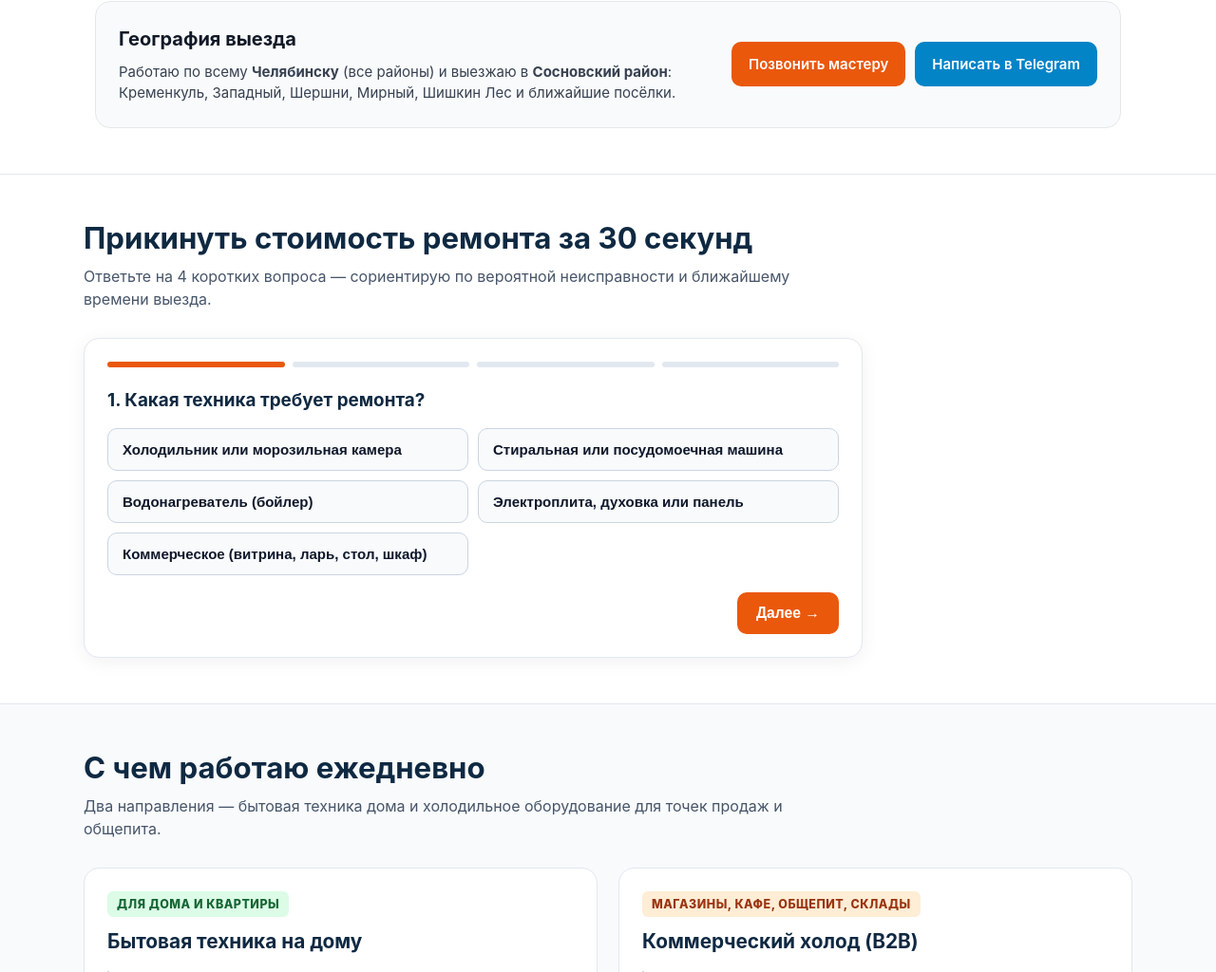
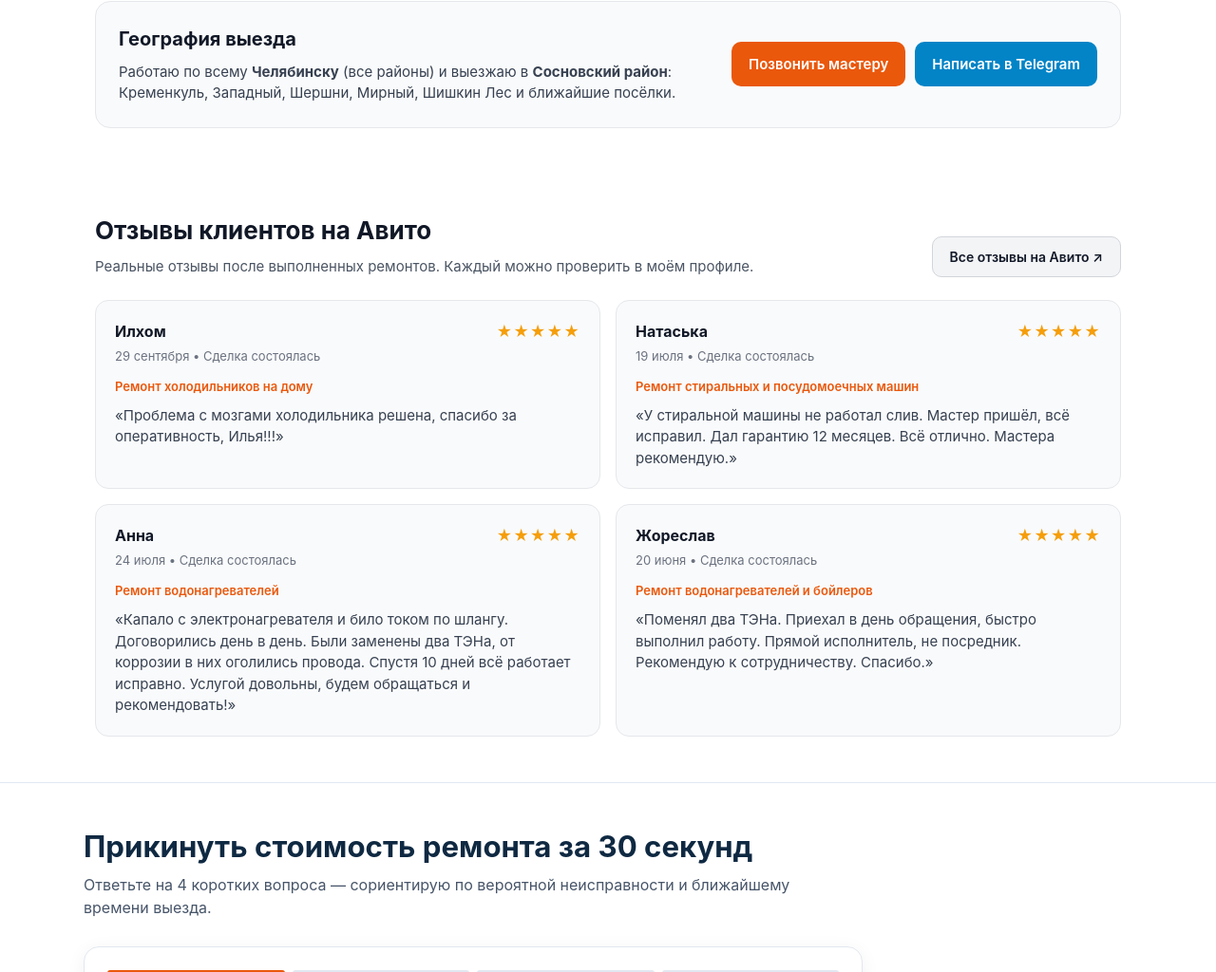
Before and after one commit to zloba3-lang/-74, a plain HTML site: page index.html in a window 1280 px wide. Shown: the part 2455-3479 px from the top of the page at 95% size. Drawn offline with Linux system fonts and the light colour scheme.

Commit message:
Update index.html

```diff
--- a/index.html
+++ b/index.html
@@ -1578,6 +1578,184 @@
     }
   }
 </style>
+    <!-- Блок: Отзывы с Авито -->
+<section id="avito-reviews" class="reviews-block">
+  <div class="reviews-container">
+    <div class="reviews-head">
+      <div>
+        <h2>Отзывы клиентов на Авито</h2>
+        <p>Реальные отзывы после выполненных ремонтов. Каждый можно проверить в моём профиле.</p>
+      </div>
+      <a
+        href="https://www.avito.ru/user/8cc0020952b38511fb0c1b6f3ac8b957/profile?src=sharing"
+        target="_blank"
+        rel="noopener"
+        class="reviews-avito-btn"
+      >
+        Все отзывы на Авито ↗
+      </a>
+    </div>
+
+    <div class="reviews-grid">
+      <article class="review-card">
+        <div class="review-top">
+          <div>
+            <strong>Илхом</strong>
+            <span class="review-date">29 сентября • Сделка состоялась</span>
+          </div>
+          <span class="review-stars" aria-label="Оценка 5 из 5">★★★★★</span>
+        </div>
+        <div class="review-service">Ремонт холодильников на дому</div>
+        <p class="review-text">
+          «Проблема с мозгами холодильника решена, спасибо за оперативность, Илья!!!»
+        </p>
+      </article>
+
+      <article class="review-card">
+        <div class="review-top">
+          <div>
+            <strong>Натаська</strong>
+            <span class="review-date">19 июля • Сделка состоялась</span>
+          </div>
+          <span class="review-stars" aria-label="Оценка 5 из 5">★★★★★</span>
+        </div>
+        <div class="review-service">Ремонт стиральных и посудомоечных машин</div>
+        <p class="review-text">
+          «У стиральной машины не работал слив. Мастер пришёл, всё исправил. Дал гарантию 12 месяцев. Всё отлично. Мастера рекомендую.»
+        </p>
+      </article>
+
+      <article class="review-card">
+        <div class="review-top">
+          <div>
+            <strong>Анна</strong>
+            <span class="review-date">24 июля • Сделка состоялась</span>
+          </div>
+          <span class="review-stars" aria-label="Оценка 5 из 5">★★★★★</span>
+        </div>
+        <div class="review-service">Ремонт водонагревателей</div>
+        <p class="review-text">
+          «Капало с электронагревателя и било током по шлангу. Договорились день в день. Были заменены два ТЭНа, от коррозии в них оголились провода. Спустя 10 дней всё работает исправно. Услугой довольны, будем обращаться и рекомендовать!»
+        </p>
+      </article>
+
+      <article class="review-card">
+        <div class="review-top">
+          <div>
+            <strong>Жореслав</strong>
+            <span class="review-date">20 июня • Сделка состоялась</span>
+          </div>
+          <span class="review-stars" aria-label="Оценка 5 из 5">★★★★★</span>
+        </div>
+        <div class="review-service">Ремонт водонагревателей и бойлеров</div>
+        <p class="review-text">
+          «Поменял два ТЭНа. Приехал в день обращения, быстро выполнил работу. Прямой исполнитель, не посредник. Рекомендую к сотрудничеству. Спасибо.»
+        </p>
+      </article>
+    </div>
+  </div>
+</section>
+
+<style>
+  .reviews-block {
+    padding: 40px 16px 48px;
+    background-color: #ffffff;
+    color: #1f2937;
+  }
+  .reviews-container {
+    max-width: 1080px;
+    margin: 0 auto;
+  }
+  .reviews-head {
+    display: flex;
+    justify-content: space-between;
+    align-items: flex-end;
+    gap: 16px;
+    margin-bottom: 24px;
+    flex-wrap: wrap;
+  }
+  .reviews-head h2 {
+    margin: 0 0 6px;
+    font-size: 26px;
+    color: #111827;
+  }
+  .reviews-head p {
+    margin: 0;
+    font-size: 15px;
+    color: #4b5563;
+  }
+  .reviews-avito-btn {
+    display: inline-block;
+    padding: 10px 18px;
+    border-radius: 10px;
+    background: #f3f4f6;
+    border: 1px solid #d1d5db;
+    color: #111827;
+    font-size: 14px;
+    font-weight: 600;
+    text-decoration: none;
+    white-space: nowrap;
+    transition: background 0.2s ease;
+  }
+  .reviews-avito-btn:hover {
+    background: #e5e7eb;
+  }
+  .reviews-grid {
+    display: grid;
+    grid-template-columns: repeat(2, 1fr);
+    gap: 16px;
+  }
+  .review-card {
+    background: #f9fafb;
+    border: 1px solid #e5e7eb;
+    border-radius: 14px;
+    padding: 20px;
+    display: flex;
+    flex-direction: column;
+    gap: 10px;
+  }
+  .review-top {
+    display: flex;
+    justify-content: space-between;
+    align-items: flex-start;
+    gap: 12px;
+  }
+  .review-top strong {
+    display: block;
+    font-size: 16px;
+    color: #111827;
+  }
+  .review-date {
+    font-size: 13px;
+    color: #6b7280;
+  }
+  .review-stars {
+    color: #f59e0b;
+    font-size: 16px;
+    letter-spacing: 1px;
+    white-space: nowrap;
+  }
+  .review-service {
+    font-size: 13px;
+    font-weight: 600;
+    color: #ea580c;
+  }
+  .review-text {
+    margin: 0;
+    font-size: 15px;
+    line-height: 1.5;
+    color: #374151;
+  }
+  @media (max-width: 768px) {
+    .reviews-grid {
+      grid-template-columns: 1fr;
+    }
+    .reviews-avito-btn {
+      width: 100%;
+      text-align: center;
+    }
+  }
+</style>
 
     <!-- 4-Step Quiz -->
     <section class="section section-alt" id="quiz-section">
```
